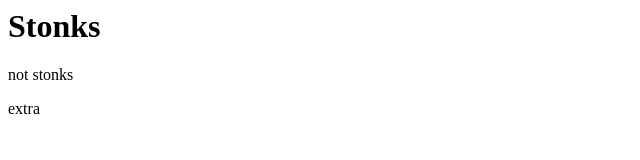
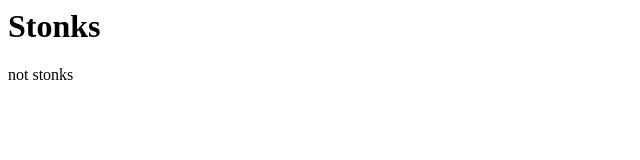
Before and after one commit to IanValeePXL/project2, a plain HTML site: page index.html in a window 1280 px wide. Shown: the full height of the page, 0-640 px from the left. Drawn offline with Linux system fonts and the light colour scheme.

Commit message:
Edited index.html

```diff
--- a/index.html
+++ b/index.html
@@ -9,6 +9,5 @@
 <body>
     <h1>Stonks</h1>
     <p>not stonks</p>
-    <p>extra</p>
 </body>
 </html>
```
